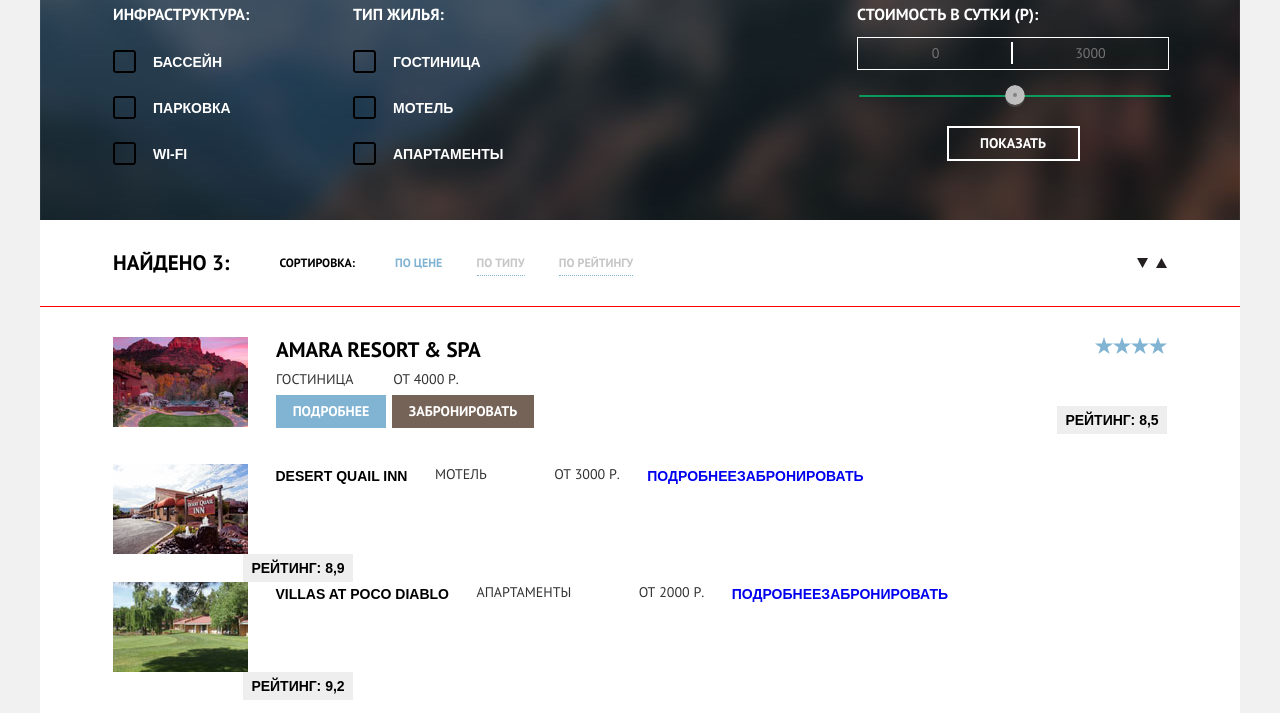
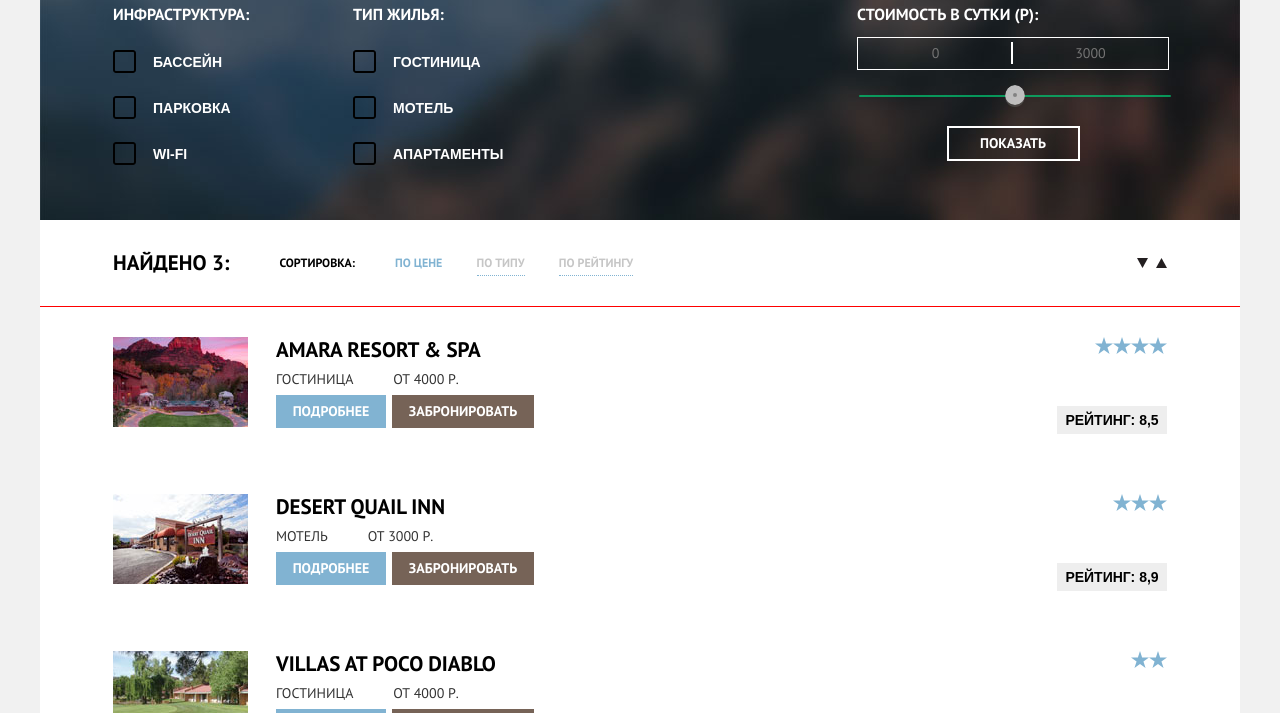
Before and after one commit to Khebnev/Sedona, a plain HTML site: page sedona-hotels.html in a window 1280 px wide. Shown: the part 82-795 px from the top of the page. Drawn offline with Linux system fonts and the light colour scheme.

Commit message:
Сделал блок отолей

```diff
--- a/sedona-hotels.html
+++ b/sedona-hotels.html
@@ -177,62 +177,72 @@
                             </div>
                         </div>
                     </li>
-                    <li>
+                    <li class="hotel-block__container">
                         <div class="hotel__name">
-                            <img src="img/hotel-desert-img.jpg" alt="Desert quail inn">
-                            <div class="hotel-list__title">
+                            <div class="hotel-img">
+                                <img src="img/hotel-desert-img.jpg" alt="Desert Quail Inn">
+                            </div>
+                            <div class="hotel-info">
+                                <h2 class="hotel-list__title .title">
                                     Desert Quail Inn
-                            </div>
-                            <div class="hotel-list__type">
+                                </h2>
+                                <div class="hotel-list__type type">
                                     Мотель
                                 </div>
-                            <div class="hotel-list__price">
+                                <div class="hotel-list__price price">
                                     От 3000 Р.
                                 </div>
+
                                 <div class="hotel-list__button_container">
                                     <ul class="hotel__buttons">
-                                    <li><a href="#">Подробнее</a></li>
-                                    <li><a href="#">Забронировать</a></li>
+                                        <li class="hotel__button  hotel__button_details"><a href="#">Подробнее</a></li>
+                                        <li class="hotel__button hotel__button_reservation"><a href="#">Забронировать</a></li>
                                     </ul>
+                                </div>
+                            </div>
                         </div>
                         <div class="hotel__rating">
                             <ul class="stars-list">
-                                    <li></li>
-                                    <li></li>
-                                    <li></li>
+                                <li><img src="img/star.svg" alt="star"></li>
+                                <li><img src="img/star.svg" alt="star"></li>
+                                <li><img src="img/star.svg" alt="star"></li>
                             </ul>
                             <div class="rating-points">
                                 Рейтинг: 8,9
                             </div>
                         </div>
+                    </li>
+                    <li class="hotel-block__container">
+                        <div class="hotel__name">
+                            <div class="hotel-img">
+                                <img src="img/hotel-villas-img.jpg" alt="Villas at Poco Diablo">
                             </div>
-                    </li>
-                    <li>
-                        <div class="hotel__name">
-                            <img src="img/hotel-villas-img.jpg" alt="Villas at Poco Diablo">
-                            <div class="hotel-list__title">
+                            <div class="hotel-info">
+                                <h2 class="hotel-list__title .title">
                                     Villas at Poco Diablo
+                                </h2>
+                                <div class="hotel-list__type type">
+                                    Гостиница
                                 </div>
-                            <div class="hotel-list__type">
-                                Апартаменты
+                                <div class="hotel-list__price price">
+                                    От 4000 Р.
                                 </div>
-                            <div class="hotel-list__price">
-                                от 2000 Р.
-                            </div>
+
                                 <div class="hotel-list__button_container">
                                     <ul class="hotel__buttons">
-                                    <li><a href="#">Подробнее</a></li>
-                                    <li><a href="#">Забронировать</a></li>
+                                        <li class="hotel__button  hotel__button_details"><a href="#">Подробнее</a></li>
+                                        <li class="hotel__button hotel__button_reservation"><a href="#">Забронировать</a></li>
                                     </ul>
+                                </div>
+                            </div>
                         </div>
                         <div class="hotel__rating">
                             <ul class="stars-list">
-                                <li></li>
-                                <li></li>
+                                <li><img src="img/star.svg" alt="star"></li>
+                                <li><img src="img/star.svg" alt="star"></li>
                             </ul>
                             <div class="rating-points">
                                 Рейтинг: 9,2
-                            </div>
                             </div>
                         </div>
                     </li>
```
Lines whose indentation alone changed are shown as unchanged.
